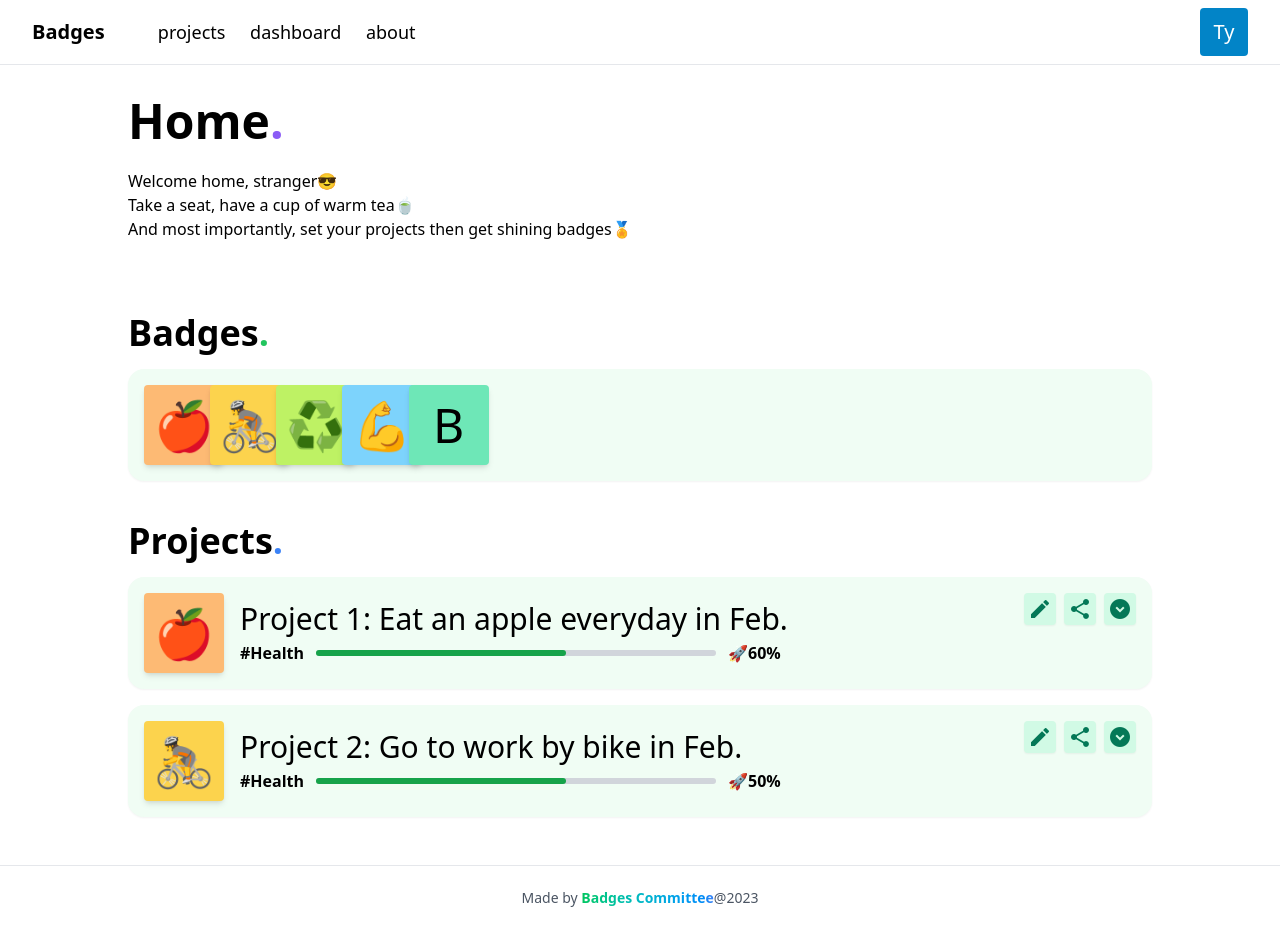
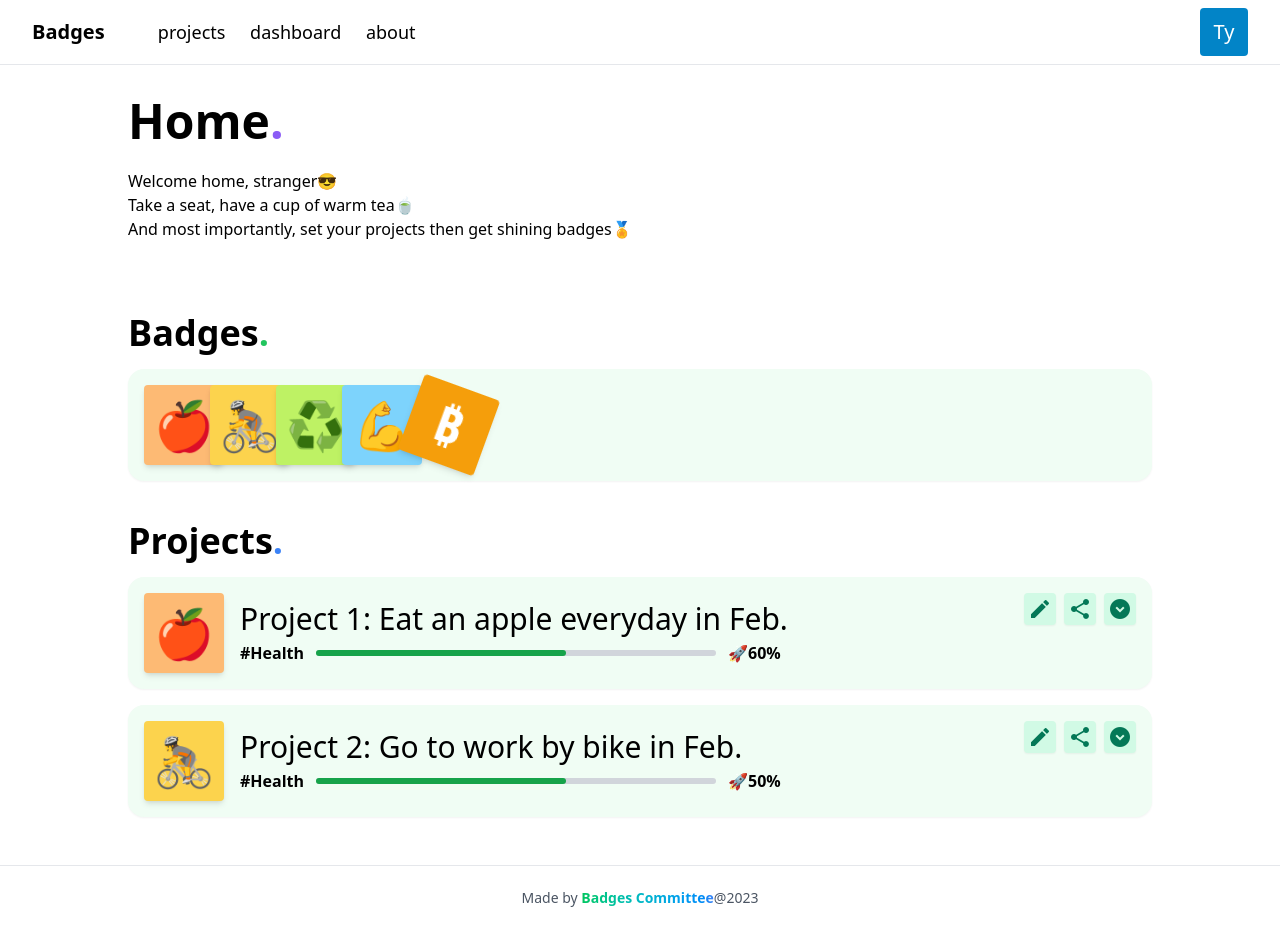
Before and after one commit to paperplane110/badges-fe, a Nuxt app: page / in a window 1280 px wide. Built offline with nearby package versions, Linux system fonts and the light colour scheme.

Commit message:
Feat: add flip effect to badges

```diff
--- a/components/Badge/index.vue
+++ b/components/Badge/index.vue
@@ -1,5 +1,5 @@
 <template>
-    <div class="flex justify-center items-center h-80px w-80px rounded-1 text-5xl shadow shadow-md"
+    <div class="flex justify-center items-center h-80px w-80px rounded-1 text-5xl shadow shadow-md transition duration-1000 hover:(transform rotate-y-360)"
         :class="[props.bgColor, 'filter', saturateEffect, opacityEffect]">
         {{ props.pattern }}
     </div>
--- a/components/Project/index.vue
+++ b/components/Project/index.vue
@@ -1,5 +1,6 @@
 <template>
-    <div id="one-project" class="relative flex flex-col bg-green-50 p-4 my-4 rounded-2xl shadow-sm">
+    <div id="one-project"
+        class="relative flex flex-col bg-green-50 p-4 my-4 rounded-2xl shadow-sm transition hover:shadow-md">
         <div id="funtions" class="absolute right-4 flex gap-2">
             <Btn class="bg-emerald-100 rounded-1" title="Edit">
                 <!-- TODO: Edit the project -->
@@ -64,7 +65,7 @@ const expandKr = () => {
 <style scoped>
 .v-enter-active,
 .v-leave-active {
-    transition: opacity 0.2s ease;
+    transition: opacity 0.1s ease;
 }
 
 .v-enter-from,
--- a/pages/index.vue
+++ b/pages/index.vue
@@ -12,21 +12,12 @@
             <div class="flex mt-10 mb-4 text-4xl font-bold">Badges<p class="font-bold text-green-500">.</p>
             </div>
             <div class="bg-green-50 p-4 grid grid-cols-15 rounded-2xl shadow-sm">
-                <div
-                    class="flex justify-center items-center h-80px w-80px bg-orange-300 rounded-1 text-5xl shadow shadow-md">
-                    🍎
-                </div>
-                <div
-                    class="flex justify-center items-center h-80px w-80px bg-amber-300 rounded-1 text-5xl shadow shadow-md">
-                    🚴
-                </div>
-                <div class="flex justify-center items-center h-80px w-80px bg-lime-300 rounded-1 text-5xl shadow shadow-md">
-                    ♻️
-                </div>
-                <div class="flex justify-center items-center h-80px w-80px bg-sky-300 rounded-1 text-5xl shadow shadow-md">
-                    💪
-                </div>
-                <Badge pattern="B" bg-color="bg-emerald-300" :progress="22" />
+                <Badge pattern="🍎" bg-color="bg-orange-300" />
+                <Badge pattern="🚴" bg-color="bg-amber-300" />
+                <Badge pattern="♻️" bg-color="bg-lime-300" />
+                <Badge pattern="💪" bg-color="bg-sky-300" />
+                <Badge class="text-white font-bold transform rotate-20" pattern="₿" bg-color="bg-amber-500"
+                    :progress="22" />
             </div>
         </div>
         <div id="projects" class="mb-8">
```
